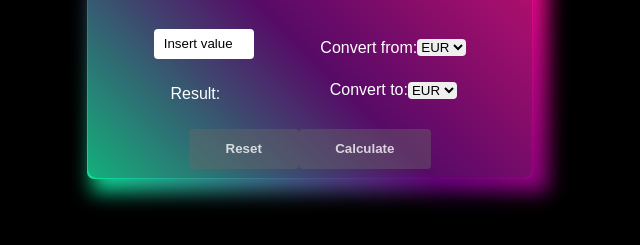
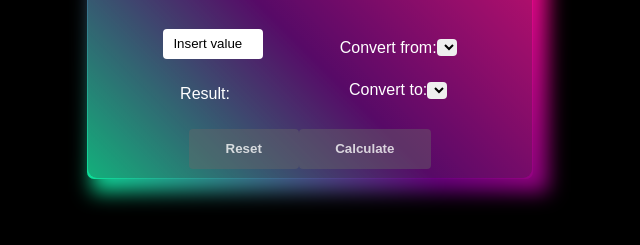
Before and after one commit to MischkaPCHI/new-Project_Currency, a plain HTML site: page index.html in a window 1280 px wide. Shown: the part 79-324 px from the top of the page, without its empty margins (330-970 px from the left). Drawn offline with Linux system fonts and the light colour scheme; no server answers.

Commit message:
Update index.html

```diff
--- a/index.html
+++ b/index.html
@@ -41,18 +41,14 @@
                             <label class="label" id="from" for="currency">Convert from:</label>
 
                             <select class="select" name="currency" id="cur1">
-                                <option value="EUR">EUR</option>
-                                <option value="GBP">GBP</option>
-                                <option value="USD">USD</option>
+
                             </select>
                         </div>
                         <div class="to">
                             <label class="label" id="to" for="currency">Convert to: </label>
 
                             <select class="select" name="currency" id="cur2">
-                                <option value="EUR">EUR</option>
-                                <option value="GBP">GBP</option>
-                                <option value="USD">USD</option>
+
                             </select>
                         </div>
                     </div>
```
